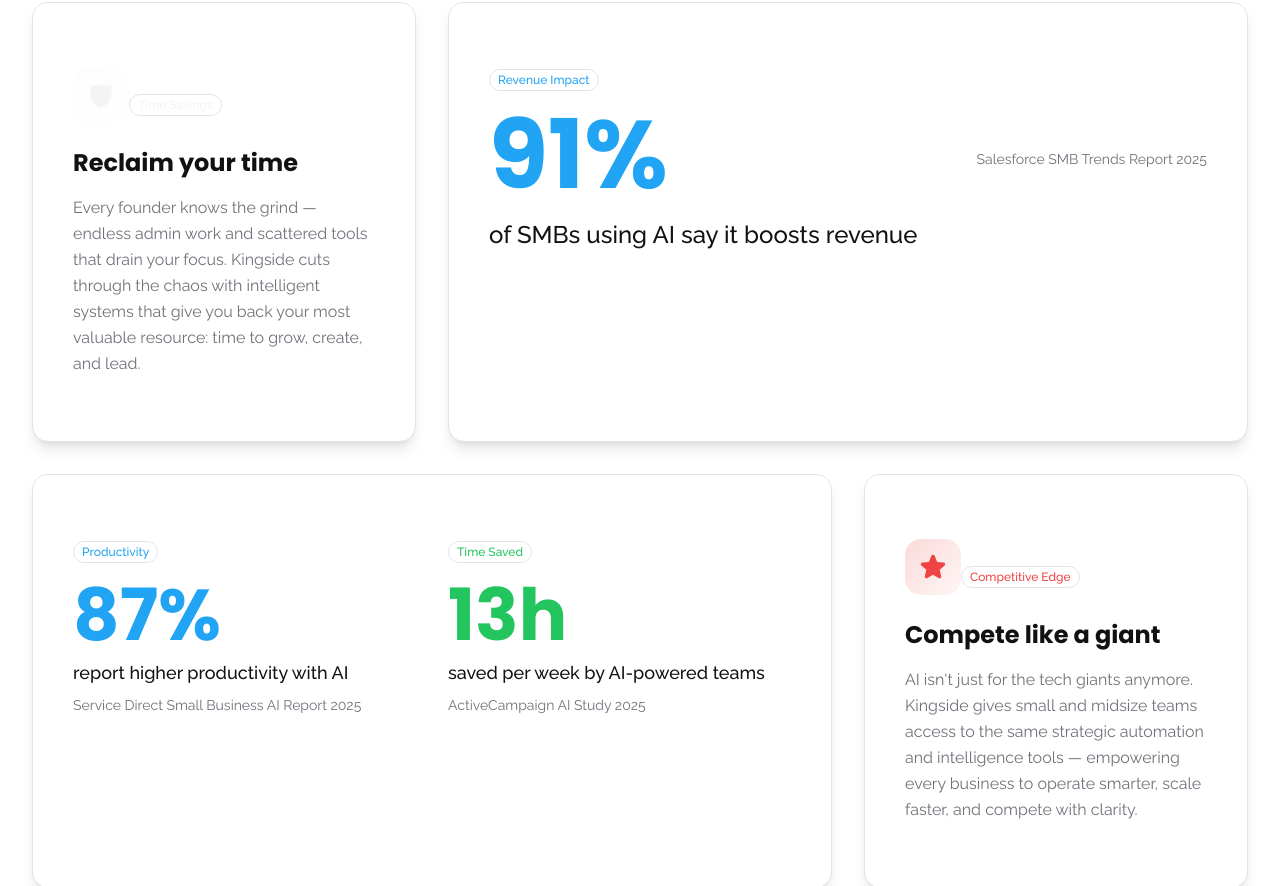
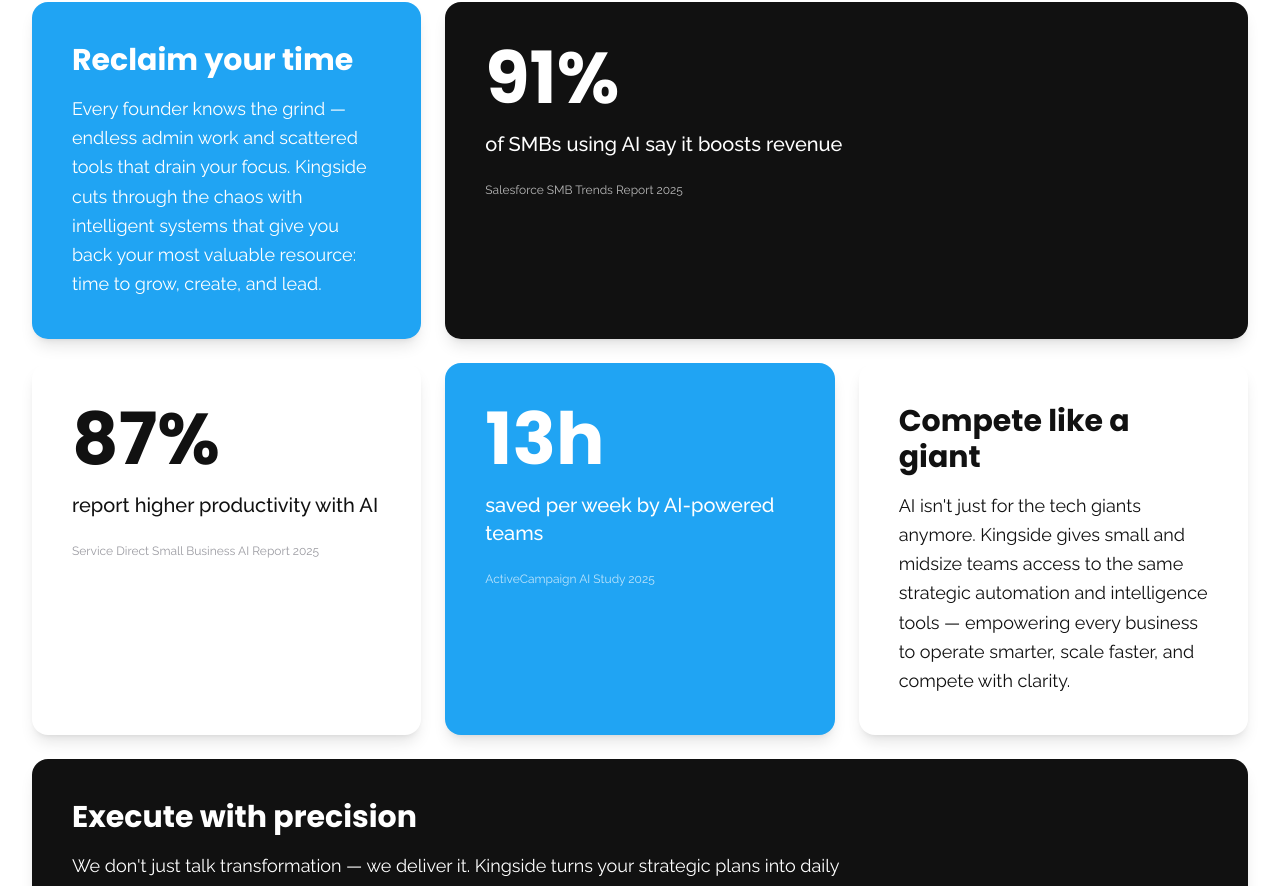
Before and after one commit to rmgtx/Kingsidenew, a React (Vite) app: page / in a window 1280 px wide. Shown: the part 1188-2074 px from the top of the page. Built offline with nearby package versions, Linux system fonts and the light colour scheme.

Commit message:
grid system rework

```diff
--- a/src/components/sections/BentoGrid.tsx
+++ b/src/components/sections/BentoGrid.tsx
@@ -1,8 +1,5 @@
 import { motion, useInView } from "motion/react";
 import { useRef, useEffect, useState } from "react";
-import { Crown, Shield, Star } from "@phosphor-icons/react";
-import { Badge } from "@/components/ui/badge";
-import { Card, CardContent } from "@/components/ui/card";
 
 // Animated counter component
 function AnimatedCounter({
@@ -45,17 +42,17 @@ function AnimatedCounter({
   );
 }
 
-// Clean modern card wrapper with subtle shadows
+// Simplified card wrapper with solid backgrounds
 function BentoCard({
   children,
   className = "",
-  accentColor: _accentColor = "accent",
+  bgColor = "white",
   delay = 0,
   span = "1"
 }: {
   children: React.ReactNode;
   className?: string;
-  accentColor?: "accent" | "secondary" | "destructive" | "chart-4";
+  bgColor?: "primary" | "accent" | "white";
   delay?: number;
   span?: "1" | "2" | "full";
 }) {
@@ -63,6 +60,12 @@ function BentoCard({
     "1": "",
     "2": "md:col-span-2",
     "full": "md:col-span-3"
+  };
+
+  const bgClasses = {
+    "primary": "bg-primary",
+    "accent": "bg-accent",
+    "white": "bg-background"
   };
 
   return (
@@ -73,11 +76,11 @@ function BentoCard({
       transition={{ duration: 0.5, delay }}
       className={`relative ${spanClasses[span]}`}
     >
-      <Card className={`h-full shadow-lg hover:shadow-xl transition-shadow duration-300 ${className}`}>
-        <CardContent className="p-8 lg:p-10">
+      <div className={`h-full ${bgClasses[bgColor]} rounded-xl shadow-lg hover:shadow-xl transition-shadow duration-300 hover:scale-[1.02] transition-transform duration-300 ${className}`}>
+        <div className="p-8 lg:p-10">
           {children}
-        </CardContent>
-      </Card>
+        </div>
+      </div>
     </motion.div>
   );
 }
@@ -100,108 +103,87 @@ export function BentoGrid() {
         </motion.div>
 
         {/* Bento Grid Layout */}
-        <div className="grid grid-cols-1 md:grid-cols-3 gap-6 lg:gap-8">
+        <div className="grid grid-cols-1 md:grid-cols-3 gap-6">
 
-          {/* Card 1: Reclaim Time */}
-          <BentoCard accentColor="secondary" delay={0}>
-            <div className="mb-6 inline-flex h-14 w-14 items-center justify-center rounded-xl bg-gradient-to-br from-secondary/20 to-secondary/5">
-              <Shield size={28} weight="fill" className="text-secondary" />
-            </div>
-            <Badge variant="outline" className="mb-4 border-secondary/30 text-secondary">
-              Time Savings
-            </Badge>
-            <h3 className="mb-4 font-heading text-2xl font-bold">Reclaim your time</h3>
-            <p className="text-muted-foreground leading-relaxed">
+          {/* Row 1: Card 1 - Reclaim Time (1 col, bg-accent) */}
+          <BentoCard bgColor="accent" delay={0}>
+            <h3 className="mb-4 font-heading text-2xl lg:text-3xl font-bold text-white">Reclaim your time</h3>
+            <p className="text-base lg:text-lg leading-relaxed text-white">
               Every founder knows the grind — endless admin work and scattered tools that drain your focus. Kingside cuts through the chaos with intelligent systems that give you back your most valuable resource: time to grow, create, and lead.
             </p>
           </BentoCard>
 
-          {/* Card 2: Big Stat - 91% (spans 2 columns) */}
-          <BentoCard accentColor="accent" delay={0.1} span="2">
-            <div className="flex flex-col lg:flex-row lg:items-center lg:justify-between h-full">
-              <div>
-                <Badge variant="outline" className="mb-4 border-accent/30 text-accent">
-                  Revenue Impact
-                </Badge>
+          {/* Row 1: Card 2 - 91% Stat (2 col, bg-primary) */}
+          <BentoCard bgColor="primary" delay={0.1} span="2">
+            <div className="flex flex-col h-full">
+              <div className="flex-1 flex flex-col justify-center">
                 <div className="flex items-baseline gap-2 mb-4">
-                  <span className="font-heading text-7xl lg:text-8xl font-bold text-accent">
+                  <span className="font-heading text-6xl lg:text-7xl font-bold text-white">
                     <AnimatedCounter value={91} suffix="%" />
                   </span>
                 </div>
-                <p className="text-xl lg:text-2xl font-medium max-w-md">
+                <p className="text-lg lg:text-xl font-medium text-white mb-6">
                   of SMBs using AI say it boosts revenue
                 </p>
               </div>
-              <p className="text-sm text-muted-foreground mt-4 lg:mt-0 lg:text-right max-w-xs">
+              <p className="text-xs opacity-70 text-white" aria-label="Source: Salesforce SMB Trends Report 2025">
                 Salesforce SMB Trends Report 2025
               </p>
             </div>
           </BentoCard>
 
-          {/* Card 3: Double Stats (spans 2 columns) */}
-          <BentoCard accentColor="accent" delay={0.2} span="2">
-            <div className="grid grid-cols-1 sm:grid-cols-2 gap-8 h-full">
-              <div>
-                <Badge variant="outline" className="mb-4 border-accent/30 text-accent">
-                  Productivity
-                </Badge>
-                <div className="flex items-baseline gap-2 mb-2">
-                  <span className="font-heading text-6xl lg:text-7xl font-bold text-accent">
+          {/* Row 2: Card 3 - 87% Productivity Stat (1 col, bg-white) */}
+          <BentoCard bgColor="white" delay={0.2}>
+            <div className="flex flex-col h-full">
+              <div className="flex-1 flex flex-col justify-center">
+                <div className="flex items-baseline gap-2 mb-4">
+                  <span className="font-heading text-6xl lg:text-7xl font-bold text-foreground">
                     <AnimatedCounter value={87} suffix="%" />
                   </span>
                 </div>
-                <p className="text-lg font-medium">report higher productivity with AI</p>
-                <p className="text-sm text-muted-foreground mt-2">
-                  Service Direct Small Business AI Report 2025
+                <p className="text-lg lg:text-xl font-medium text-foreground mb-6">
+                  report higher productivity with AI
                 </p>
               </div>
-              <div>
-                <Badge variant="outline" className="mb-4 border-chart-4/30 text-chart-4">
-                  Time Saved
-                </Badge>
-                <div className="flex items-baseline gap-2 mb-2">
-                  <span className="font-heading text-6xl lg:text-7xl font-bold text-chart-4">
+              <p className="text-xs opacity-70 text-muted-foreground" aria-label="Source: Service Direct Small Business AI Report 2025">
+                Service Direct Small Business AI Report 2025
+              </p>
+            </div>
+          </BentoCard>
+
+          {/* Row 2: Card 4 - 13h Saved Stat (1 col, bg-accent) */}
+          <BentoCard bgColor="accent" delay={0.25}>
+            <div className="flex flex-col h-full">
+              <div className="flex-1 flex flex-col justify-center">
+                <div className="flex items-baseline gap-2 mb-4">
+                  <span className="font-heading text-6xl lg:text-7xl font-bold text-white">
                     <AnimatedCounter value={13} suffix="h" />
                   </span>
                 </div>
-                <p className="text-lg font-medium">saved per week by AI-powered teams</p>
-                <p className="text-sm text-muted-foreground mt-2">
-                  ActiveCampaign AI Study 2025
+                <p className="text-lg lg:text-xl font-medium text-white mb-6">
+                  saved per week by AI-powered teams
                 </p>
               </div>
+              <p className="text-xs opacity-70 text-white" aria-label="Source: ActiveCampaign AI Study 2025">
+                ActiveCampaign AI Study 2025
+              </p>
             </div>
           </BentoCard>
 
-          {/* Card 4: Compete Like Giant */}
-          <BentoCard accentColor="destructive" delay={0.3}>
-            <div className="mb-6 inline-flex h-14 w-14 items-center justify-center rounded-xl bg-gradient-to-br from-destructive/20 to-destructive/5">
-              <Star size={28} weight="fill" className="text-destructive" />
-            </div>
-            <Badge variant="outline" className="mb-4 border-destructive/30 text-destructive">
-              Competitive Edge
-            </Badge>
-            <h3 className="mb-4 font-heading text-2xl font-bold">Compete like a giant</h3>
-            <p className="text-muted-foreground leading-relaxed">
+          {/* Row 2: Card 5 - Compete Like Giant (1 col, bg-white) */}
+          <BentoCard bgColor="white" delay={0.3}>
+            <h3 className="mb-4 font-heading text-2xl lg:text-3xl font-bold text-foreground">Compete like a giant</h3>
+            <p className="text-base lg:text-lg leading-relaxed text-foreground">
               AI isn't just for the tech giants anymore. Kingside gives small and midsize teams access to the same strategic automation and intelligence tools — empowering every business to operate smarter, scale faster, and compete with clarity.
             </p>
           </BentoCard>
 
-          {/* Card 5: Execute with Precision (full width) */}
-          <BentoCard accentColor="accent" delay={0.4} span="full">
-            <div className="flex flex-col lg:flex-row lg:items-center gap-6 lg:gap-12">
-              <div className="inline-flex h-14 w-14 items-center justify-center rounded-xl bg-gradient-to-br from-accent/20 to-accent/5 shrink-0">
-                <Crown size={28} weight="fill" className="text-accent" />
-              </div>
-              <div className="flex-1">
-                <Badge variant="outline" className="mb-4 border-accent/30 text-accent">
-                  Execution
-                </Badge>
-                <h3 className="mb-4 font-heading text-2xl lg:text-3xl font-bold">Execute with precision</h3>
-                <p className="text-muted-foreground leading-relaxed max-w-3xl">
-                  We don't just talk transformation — we deliver it. Kingside turns your strategic plans into daily progress with AI-driven automations that keep your business moving forward, one smart step at a time.
-                </p>
-              </div>
-            </div>
+          {/* Row 3: Card 6 - Execute with Precision (full width, bg-primary) */}
+          <BentoCard bgColor="primary" delay={0.4} span="full">
+            <h3 className="mb-4 font-heading text-2xl lg:text-3xl font-bold text-white">Execute with precision</h3>
+            <p className="text-base lg:text-lg leading-relaxed text-white max-w-3xl">
+              We don't just talk transformation — we deliver it. Kingside turns your strategic plans into daily progress with AI-driven automations that keep your business moving forward, one smart step at a time.
+            </p>
           </BentoCard>
 
         </div>
```
